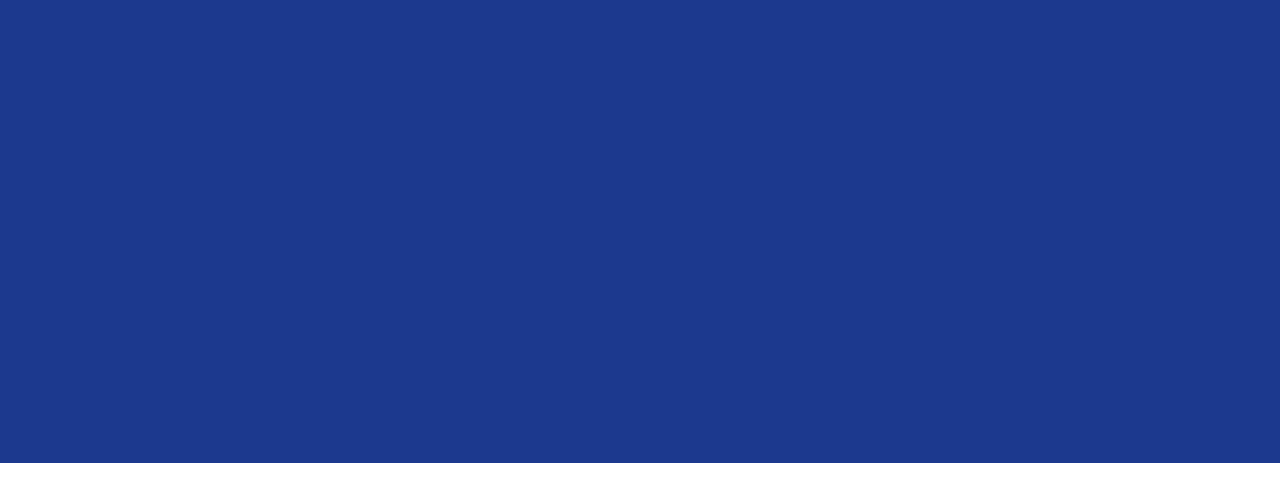
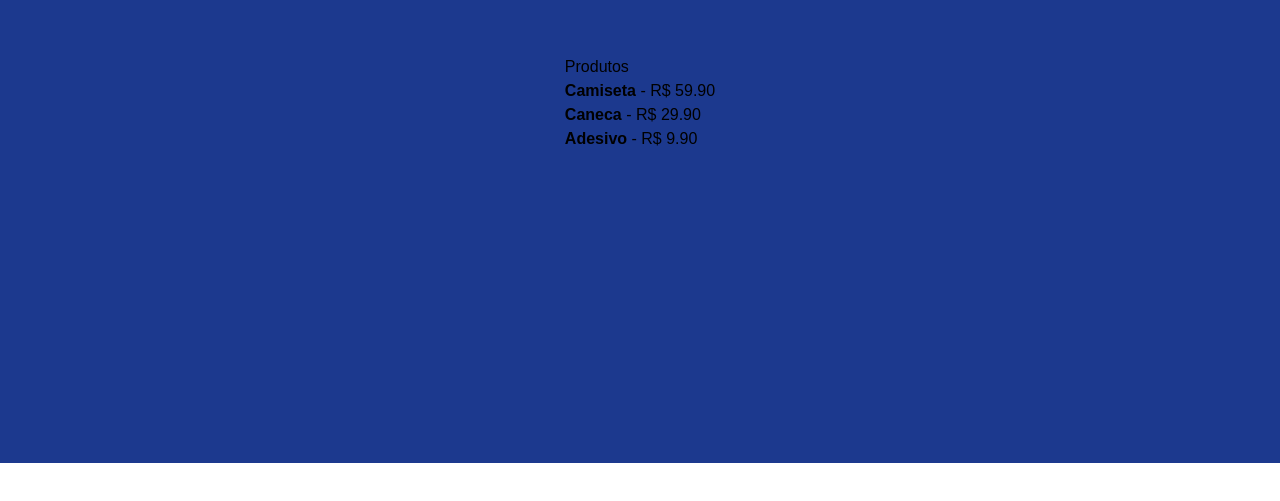
Before and after one commit to RaynerSousa/introducao-ao-nextjs, a Next.js app: page / in a window 1280 px wide. Shown: the part 257-758 px from the top of the page. Built offline with nearby package versions, Linux system fonts and the light colour scheme.

Commit message:
Aividade 01 do next

```diff
--- a/src/app/page.tsx
+++ b/src/app/page.tsx
@@ -9,6 +9,7 @@ import { Card } from "./components/RevCard";
 import { BrowserRouter, Routes, Route } from "react-router-dom";
 import Counter from "./components/ContLikeButton";
 import Lampada from "./components/Lampada";
+import ProductsPage from "./products/pages";
 
 export default function Home() {
   return (
@@ -51,7 +52,7 @@ export default function Home() {
         {/* <Lampada /> */}
       {/* <MiniDisplay /> */}
 
-
+      <ProductsPage/>
 
     </div>
   );
--- /dev/null
+++ b/src/app/products/pages.tsx
@@ -0,0 +1,23 @@
+"use client"
+import React from "react";
+
+const products = [
+  { nome: "Camiseta", preco: 59.9 },
+  { nome: "Caneca", preco: 29.90 },
+  { nome: "Adesivo", preco: 9.9 },
+];
+
+export default function ProductsPage() {
+  return (
+    <main>
+      <h1>Produtos</h1>
+      <ul>
+        {products.map((produto, idx) => (
+          <li key={idx}>
+            <strong>{produto.nome}</strong> - R$ {produto.preco.toFixed(2)}
+          </li>
+        ))}
+      </ul>
+    </main>
+  );
+}
```
